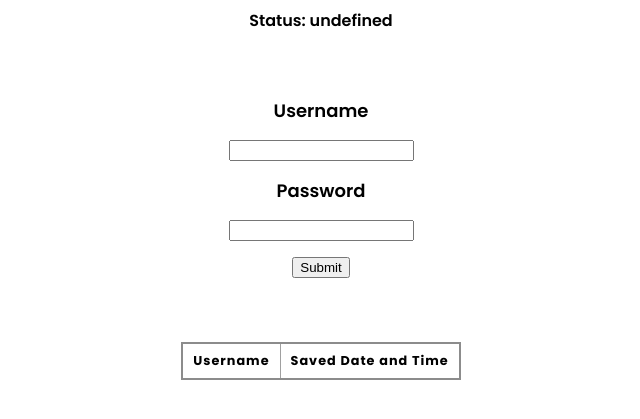
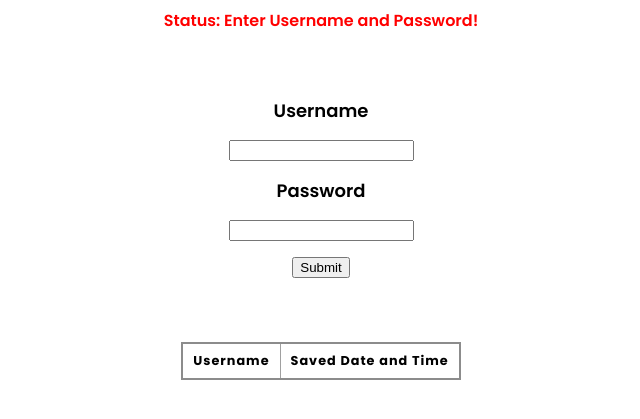
Before and after one commit to thecuriousjuel/user-application, a Flask app: page / in a window 1280 px wide. Shown: the top 419 px of the page, without its empty margins (319-959 px from the left). Run offline with Flask 3, Linux system fonts and the light colour scheme; data that the repository does not hold is empty.

Commit message:
<feature>: Bug fixed for no username and password

```diff
--- a/main.py
+++ b/main.py
@@ -22,7 +22,7 @@
 @app.route('/getAllUserDetails')
 def get_all_user_details():
     user_data = fetch_all_user_details_from_database()
-    return jsonify({'payload':user_data})
+    return jsonify({'payload':user_data, 'message': 'Enter Username and Password!'})
 
 if __name__ == '__main__':
     app.run(debug=True)
--- a/static/script.js
+++ b/static/script.js
@@ -17,7 +17,7 @@
 }
 
 function clearStatus() {
-    statusBar.innerText = 'Status:'
+    statusBar.innerText = 'Status: ' + 'Enter Username and Password!'
 }
 
 function fetchFromURL(url, request) {
@@ -49,6 +49,7 @@
         console.log(msg);
         setStatus(msg);
     }
+    else {
         const requestPaylond = { username: usernameValue, password: passwordValue }
         const requestPaylondInString = JSON.stringify(requestPaylond)
         request = {
@@ -61,8 +62,9 @@
         const url = '/submitUserData';
         fetchFromURL(url, request);
     }
+}
 
-function getAllUserDetails(){
+function getAllUserDetails() {
     const url = '/getAllUserDetails';
     const request = {
         method: "GET",
@@ -72,7 +74,7 @@
     };
 
     fetchFromURL(url, request)
-    .then(payload =>{
+        .then(payload => {
             payload.forEach(arr => {
                 const tableRowElement = document.createElement('tr');
                 const usernameElement = document.createElement('td');
--- a/static/style.css
+++ b/static/style.css
@@ -9,7 +9,9 @@
     flex-direction: column;
     align-items: center;
   }
-
+.status{
+    color: red;
+}
 .input-container{
     /* background-color: blueviolet; */
     display: flex;
```
Lines whose indentation alone changed are shown as unchanged.
